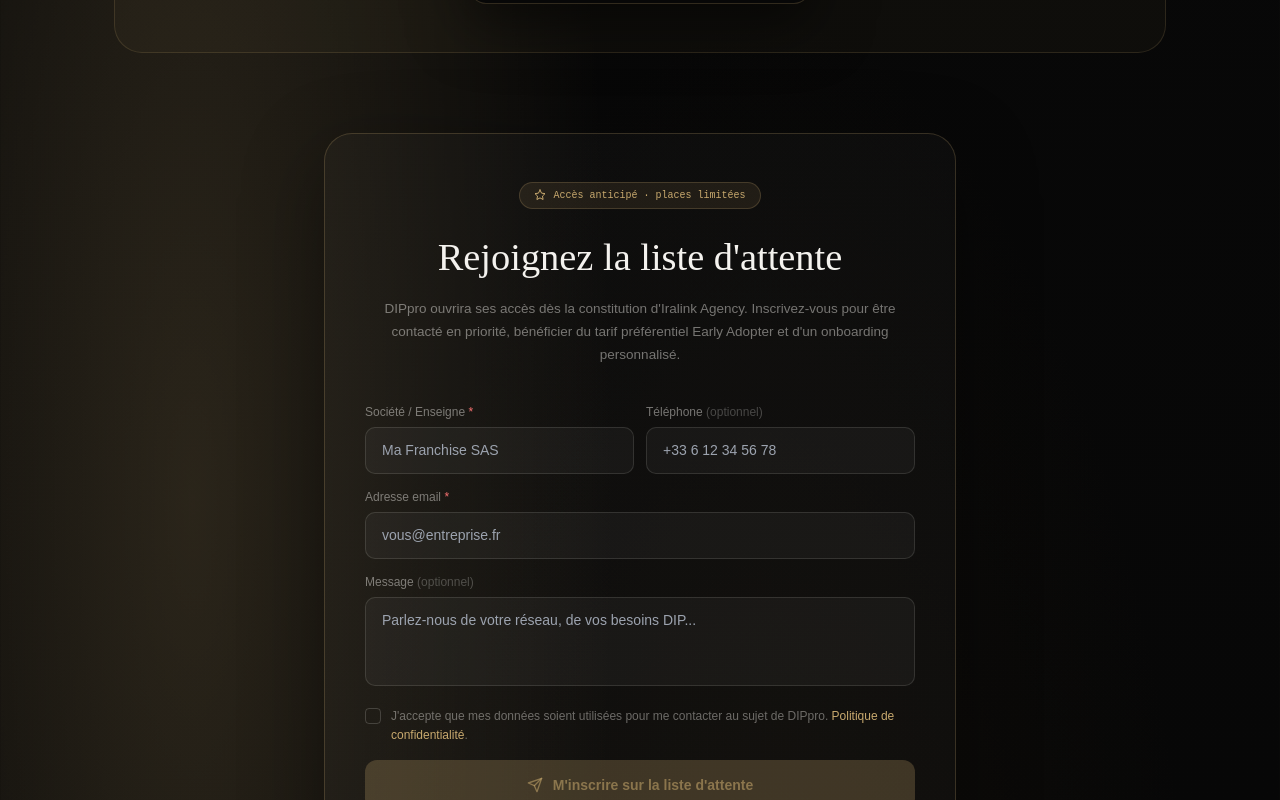
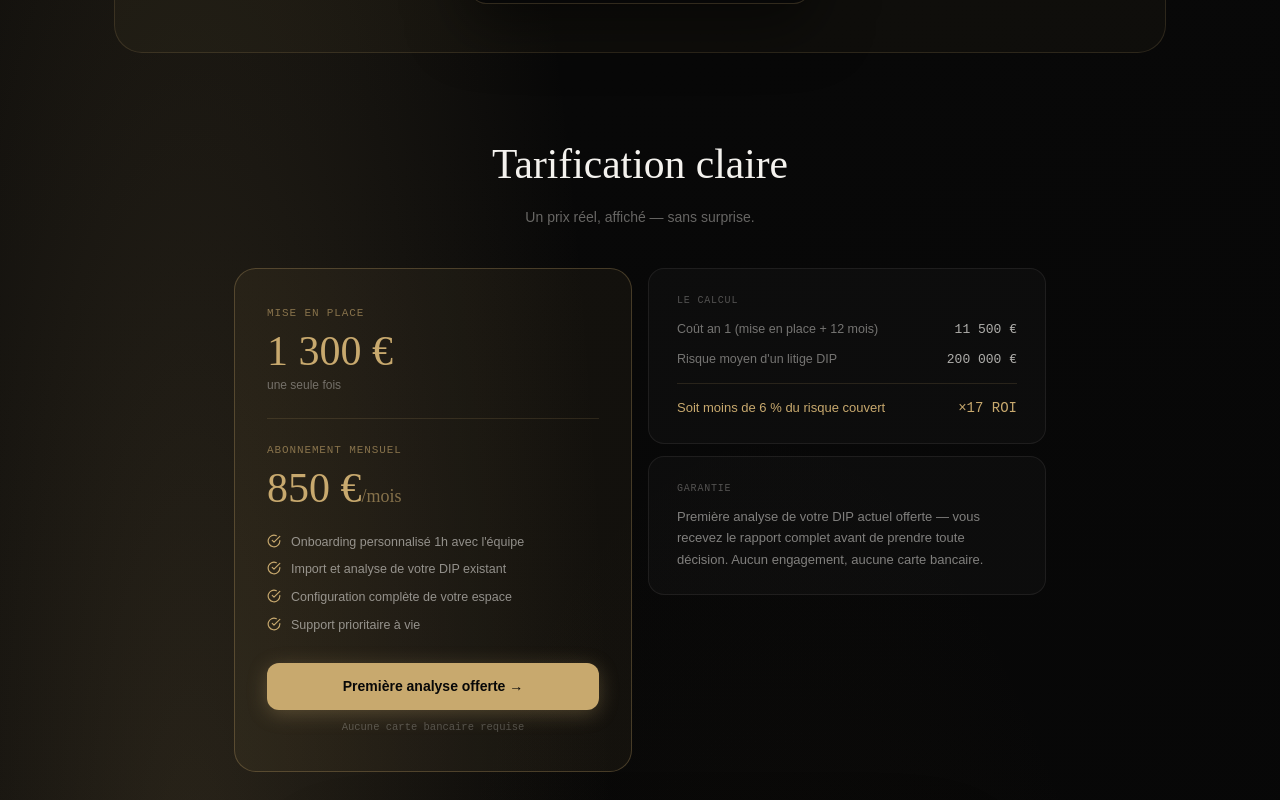
Before and after one commit to cz9y5qdn2h-create/app-dpi, a React (Vite) app in the folder frontend/: page / in a window 1280 px wide. Shown: the part 3500-4300 px from the top of the page. Built offline with nearby package versions, Linux system fonts and the light colour scheme; no server answers.

Commit message:
feat(landing): add real pricing section, update FAQ with actual price and ROI

```diff
--- a/frontend/src/pages/LandingPage.jsx
+++ b/frontend/src/pages/LandingPage.jsx
@@ -54,6 +54,10 @@ const FAQS = [
     a: "Le Document d'Information Précontractuelle est obligatoire pour tout franchiseur (Art. L.330-3 Code de commerce). Il doit être remis au candidat franchisé 20 jours avant la signature. Son absence ou son inexactitude suffit à entraîner la nullité du contrat — confirmé par la Cour de cassation, 26 juin 2024.",
   },
   {
+    q: "Combien coûte DIPpro ?",
+    a: "1 300 € de mise en place (onboarding personnalisé 1h, import et analyse de votre DIP existant, configuration complète) + 850 €/mois. Soit 11 500 € la première année — pour couvrir un risque moyen de 200 000 € par litige DIP. Première analyse offerte, aucune carte bancaire requise.",
+  },
+  {
     q: "DIPpro remplace-t-il un avocat ?",
     a: "Non — DIPpro prépare et structure le travail. Votre avocat valide. Notre rapport de conformité divise généralement par 3 le temps de révision juridique et évite les oublis de sections critiques.",
   },
@@ -63,11 +67,7 @@ const FAQS = [
   },
   {
     q: "Qu'est-ce que l'accès anticipé ?",
-    a: "Le MVP est fonctionnel et déployé. Les premiers franchiseurs accèdent à toutes les fonctionnalités dès aujourd'hui. En échange de votre retour structuré, vous bénéficiez du tarif Early Adopter garanti à vie.",
-  },
-  {
-    q: "Combien coûte DIPpro ?",
-    a: "Les inscrits sur la liste d'attente bénéficient d'un tarif Early Adopter exclusif, inférieur de 40 % au tarif public à l'ouverture. Le tarif exact vous est communiqué par email à l'activation. Aucune carte bancaire requise pour s'inscrire.",
+    a: "Le MVP est fonctionnel et déployé. Les premiers franchiseurs accèdent à toutes les fonctionnalités dès aujourd'hui. En échange de votre retour, vous bénéficiez d'un onboarding personnalisé 1h avec l'équipe et d'un support prioritaire à vie.",
   },
 ];
 
@@ -691,6 +691,77 @@ export default function LandingPage() {
         </FadeIn>
       </section>
 
+      {/* ── PRICING ──────────────────────────────────────────── */}
+      <section style={{ maxWidth: 860, margin: '0 auto', padding: '0 24px 64px' }}>
+        <FadeIn>
+          <div style={{ textAlign: 'center', marginBottom: 40 }}>
+            <h2 style={{ fontFamily: 'Cormorant Garamond, serif', fontWeight: 300, fontSize: 'clamp(2rem, 4vw, 2.6rem)', color: '#F4F2EE', marginBottom: 12 }}>
+              Tarification claire
+            </h2>
+            <p style={{ fontFamily: 'DM Sans, sans-serif', fontSize: 14, color: 'rgba(244,242,238,0.40)' }}>
+              Un prix réel, affiché — sans surprise.
+            </p>
+          </div>
+
+          <div style={{ display: 'grid', gridTemplateColumns: 'repeat(auto-fit, minmax(300px, 1fr))', gap: 16, alignItems: 'start' }}>
+            {/* Carte prix */}
+            <div style={{ borderRadius: 22, padding: '36px 32px', background: 'rgba(200,169,110,0.06)', border: '0.5px solid rgba(200,169,110,0.28)', boxSizing: 'border-box' }}>
+              <div style={{ marginBottom: 24 }}>
+                <div style={{ fontFamily: 'DM Mono, monospace', fontSize: 11, color: 'rgba(200,169,110,0.6)', textTransform: 'uppercase', letterSpacing: '0.08em', marginBottom: 8 }}>Mise en place</div>
+                <div style={{ fontFamily: 'Cormorant Garamond, serif', fontSize: 42, fontWeight: 300, color: GOLD, lineHeight: 1 }}>1 300 €</div>
+                <div style={{ fontFamily: 'DM Sans, sans-serif', fontSize: 12, color: 'rgba(244,242,238,0.38)', marginTop: 4 }}>une seule fois</div>
+              </div>
+              <div style={{ height: '0.5px', background: 'rgba(200,169,110,0.15)', marginBottom: 24 }} />
+              <div style={{ marginBottom: 24 }}>
+                <div style={{ fontFamily: 'DM Mono, monospace', fontSize: 11, color: 'rgba(200,169,110,0.6)', textTransform: 'uppercase', letterSpacing: '0.08em', marginBottom: 8 }}>Abonnement mensuel</div>
+                <div style={{ fontFamily: 'Cormorant Garamond, serif', fontSize: 42, fontWeight: 300, color: GOLD, lineHeight: 1 }}>850 €<span style={{ fontSize: 18, opacity: 0.6 }}>/mois</span></div>
+              </div>
+              <div style={{ display: 'flex', flexDirection: 'column', gap: 9 }}>
+                {['Onboarding personnalisé 1h avec l\'équipe', 'Import et analyse de votre DIP existant', 'Configuration complète de votre espace', 'Support prioritaire à vie'].map(f => (
+                  <div key={f} style={{ display: 'flex', alignItems: 'flex-start', gap: 10 }}>
+                    <CheckCircle style={{ width: 14, height: 14, color: GOLD, flexShrink: 0, marginTop: 1 }} />
+                    <span style={{ fontFamily: 'DM Sans, sans-serif', fontSize: 12.5, color: 'rgba(244,242,238,0.55)', lineHeight: 1.5 }}>{f}</span>
+                  </div>
+                ))}
+              </div>
+              <button onClick={scrollToForm} style={{ ...btnGold, width: '100%', justifyContent: 'center', padding: '13px 24px', marginTop: 28 }}>
+                Première analyse offerte →
+              </button>
+              <p style={{ fontFamily: 'DM Mono, monospace', fontSize: 10.5, color: 'rgba(244,242,238,0.25)', textAlign: 'center', marginTop: 10 }}>Aucune carte bancaire requise</p>
+            </div>
+
+            {/* ROI */}
+            <div style={{ display: 'flex', flexDirection: 'column', gap: 12 }}>
+              <div style={{ borderRadius: 16, padding: '24px 28px', background: 'rgba(244,242,238,0.025)', border: '0.5px solid rgba(244,242,238,0.07)' }}>
+                <div style={{ fontFamily: 'DM Mono, monospace', fontSize: 10, color: 'rgba(244,242,238,0.30)', textTransform: 'uppercase', letterSpacing: '0.08em', marginBottom: 12 }}>Le calcul</div>
+                <div style={{ display: 'flex', flexDirection: 'column', gap: 10 }}>
+                  {[
+                    ['Coût an 1 (mise en place + 12 mois)', '11 500 €'],
+                    ['Risque moyen d\'un litige DIP', '200 000 €'],
+                  ].map(([label, val]) => (
+                    <div key={label} style={{ display: 'flex', justifyContent: 'space-between', alignItems: 'baseline', gap: 12 }}>
+                      <span style={{ fontFamily: 'DM Sans, sans-serif', fontSize: 12.5, color: 'rgba(244,242,238,0.45)', lineHeight: 1.4 }}>{label}</span>
+                      <span style={{ fontFamily: 'DM Mono, monospace', fontSize: 13, color: 'rgba(244,242,238,0.70)', flexShrink: 0 }}>{val}</span>
+                    </div>
+                  ))}
+                  <div style={{ height: '0.5px', background: 'rgba(200,169,110,0.15)', margin: '4px 0' }} />
+                  <div style={{ display: 'flex', justifyContent: 'space-between', alignItems: 'baseline', gap: 12 }}>
+                    <span style={{ fontFamily: 'DM Sans, sans-serif', fontSize: 13, color: GOLD, fontWeight: 500 }}>Soit moins de 6 % du risque couvert</span>
+                    <span style={{ fontFamily: 'DM Mono, monospace', fontSize: 14, color: GOLD, flexShrink: 0 }}>×17 ROI</span>
+                  </div>
+                </div>
+              </div>
+              <div style={{ borderRadius: 16, padding: '24px 28px', background: 'rgba(244,242,238,0.025)', border: '0.5px solid rgba(244,242,238,0.07)' }}>
+                <div style={{ fontFamily: 'DM Mono, monospace', fontSize: 10, color: 'rgba(244,242,238,0.30)', textTransform: 'uppercase', letterSpacing: '0.08em', marginBottom: 10 }}>Garantie</div>
+                <p style={{ fontFamily: 'DM Sans, sans-serif', fontSize: 13, color: 'rgba(244,242,238,0.50)', lineHeight: 1.65, margin: 0 }}>
+                  Première analyse de votre DIP actuel offerte — vous recevez le rapport complet avant de prendre toute décision. Aucun engagement, aucune carte bancaire.
+                </p>
+              </div>
+            </div>
+          </div>
+        </FadeIn>
+      </section>
+
       {/* ── WAITLIST FORM ────────────────────────────────────── */}
       <section ref={formRef} style={{ maxWidth: 680, margin: '0 auto', padding: '0 24px 88px' }}>
         <FadeIn>
@@ -700,7 +771,7 @@ export default function LandingPage() {
               <div style={{ display: 'inline-flex', alignItems: 'center', gap: 7, padding: '5px 14px', borderRadius: 20, background: 'rgba(200,169,110,0.10)', border: '0.5px solid rgba(200,169,110,0.22)', marginBottom: 20 }}>
                 <Star style={{ width: 12, height: 12, color: GOLD }} />
                 <span style={{ fontFamily: 'DM Mono, monospace', fontSize: 10, color: GOLD }}>
-                  Accès anticipé · places limitées
+                  Accès anticipé
                   {waitlistCount != null && waitlistCount > 0 && (
                     <> · {waitlistCount} inscrits</>
                   )}
@@ -710,9 +781,7 @@ export default function LandingPage() {
                 Rejoignez la liste d&apos;attente
               </h2>
               <p style={{ fontFamily: 'DM Sans, sans-serif', fontSize: 13.5, color: 'rgba(244,242,238,0.45)', lineHeight: 1.7 }}>
-                DIPpro ouvrira ses accès dès la constitution d&apos;Iralink Agency.
-                Inscrivez-vous pour être contacté en priorité,
-                bénéficier du tarif préférentiel Early Adopter et d&apos;un onboarding personnalisé.
+                Inscrivez-vous pour être contacté en priorité et recevoir votre première analyse DIP gratuitement.
               </p>
             </div>
 
```
